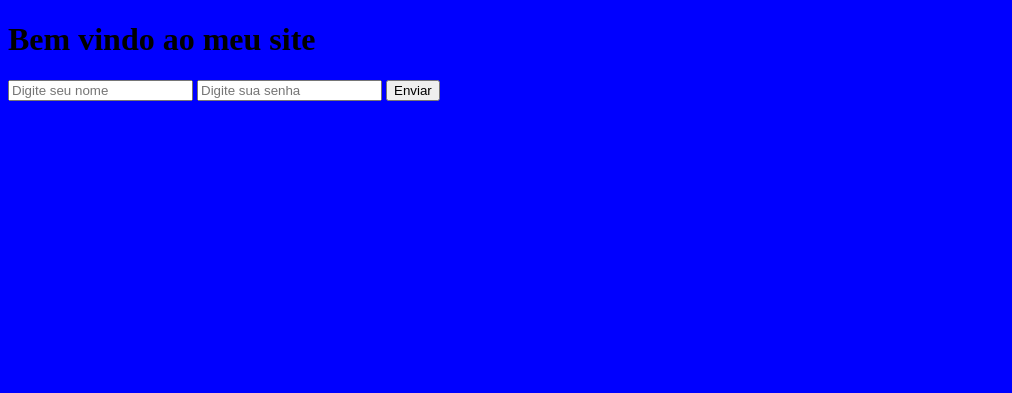
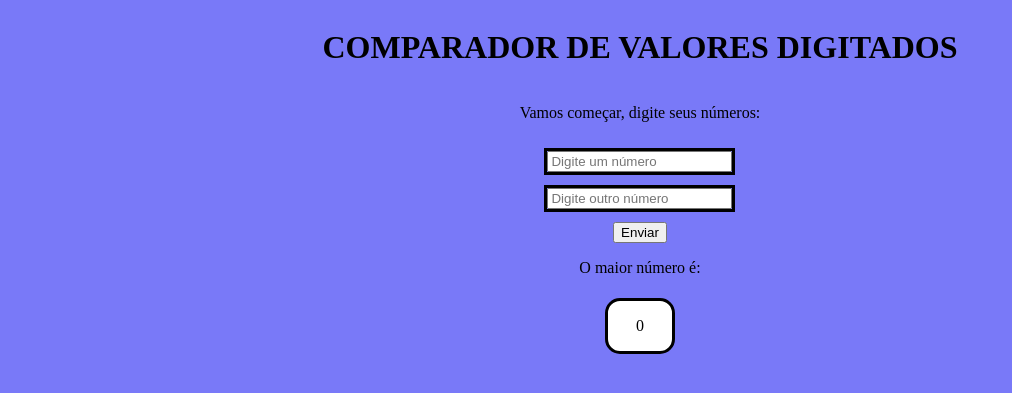
Before and after one commit to Vitzxzz/Aulas-2-semestre, a PHP site: page / in a window 1280 px wide. Shown: the top 393 px of the page, without its empty margins (0-1012 px from the left). Run offline with PHP 8.4, Linux system fonts and the light colour scheme.

Commit message:
atividade comparação de números 21-08

```diff
--- a/Programação WEB/Aula 3/Introdução ao JS/estilos/index.css
+++ b/Programação WEB/Aula 3/Introdução ao JS/estilos/index.css
@@ -1,4 +1,42 @@
 body{
-    background-color: blue;
+    background-color: rgb(121, 121, 248);
+    align-items: center;
+    display: flex;
+    flex-direction: column;
+    align-items: center;
+}
 
+.inputs{
+    display: flex;
+    flex-direction: column;
+    align-items: center;
+    gap: 10px;
 }
+
+.resultado{
+    display:flex;
+    background-color: white;
+    border-radius: 15px;
+    margin: 5px;
+    height:50px;
+    width: 5%;
+    align-items: center;
+    justify-content: center;
+    border-style: solid;
+}
+
+.num1{
+    border-style: solid;
+    border-width: 1%;
+    border-color: black;
+}
+
+.num2{
+    border-style: solid;
+    border-width: 1%;
+    border-color: black;
+}
+
+.definecor {
+    border-color:red !important;
+}
--- a/Programação WEB/Aula 3/Introdução ao JS/index.html
+++ b/Programação WEB/Aula 3/Introdução ao JS/index.html
@@ -7,10 +7,21 @@
     <link rel="stylesheet" href="./estilos/index.css"
 </head>
 <body>
-    <h1>Bem vindo ao meu site</h1>
-    <input id="inputnome" type="text" placeholder="Digite seu nome">
-    <input id="inputsenha" type="password" placeholder="Digite sua senha">
-    <button id="btnenviar">Enviar</button>
+    <h1>COMPARADOR DE VALORES DIGITADOS</h1>
+    <div class="inputs">
+        <p>Vamos começar, digite seus números:</p>
+        <div id=num1 class=num1>
+            <input id="iptNum1" type="text" placeholder="Digite um número">
+        </div>
+        <div id=num2 class=num2>
+            <input id="iptNum2" type="text" placeholder="Digite outro número">
+        </div>
+        <button id="btnenviar">Enviar</button>
+    </div>
+    <p>O maior número é:</p>
+    <div class="resultado">
+        <label id="maiorNUM">0</label>
+    </div>
     <script src="./js/index.js"
     defer></script>
 </body>
--- a/Programação WEB/Aula 3/Introdução ao JS/js/index.js
+++ b/Programação WEB/Aula 3/Introdução ao JS/js/index.js
@@ -1,11 +1,20 @@
-console.log("Olá js")
-
-const inputnome = document.getElementById("inputnome");
-const inputsenha = document.getElementById("inputsenha");
+const iptNum1 = document.getElementById("iptNum1");
+const iptNum2 = document.getElementById("iptNum2");
 const btnenviar = document.getElementById("btnenviar");
+const maiorNUM = document.getElementById("maiorNUM");
+const num1 = document.getElementById("num1");
+const num2 = document.getElementById("num2");
 
 function cliquei(){
-    console.log(inputnome.value, inputsenha.value)
+    console.log(iptNum1.value, iptNum2.value)
+    if(iptNum1.value>iptNum2.value){
+       maiorNUM.innerHTML = iptNum1.value
+       num1.classList.toggle('definecor');
+    }
+    else{
+        maiorNUM.innerHTML = iptNum2.value
+        num2.classList.toggle('definecor');
+    }
 }
 
 btnenviar.onclick = cliquei
```
